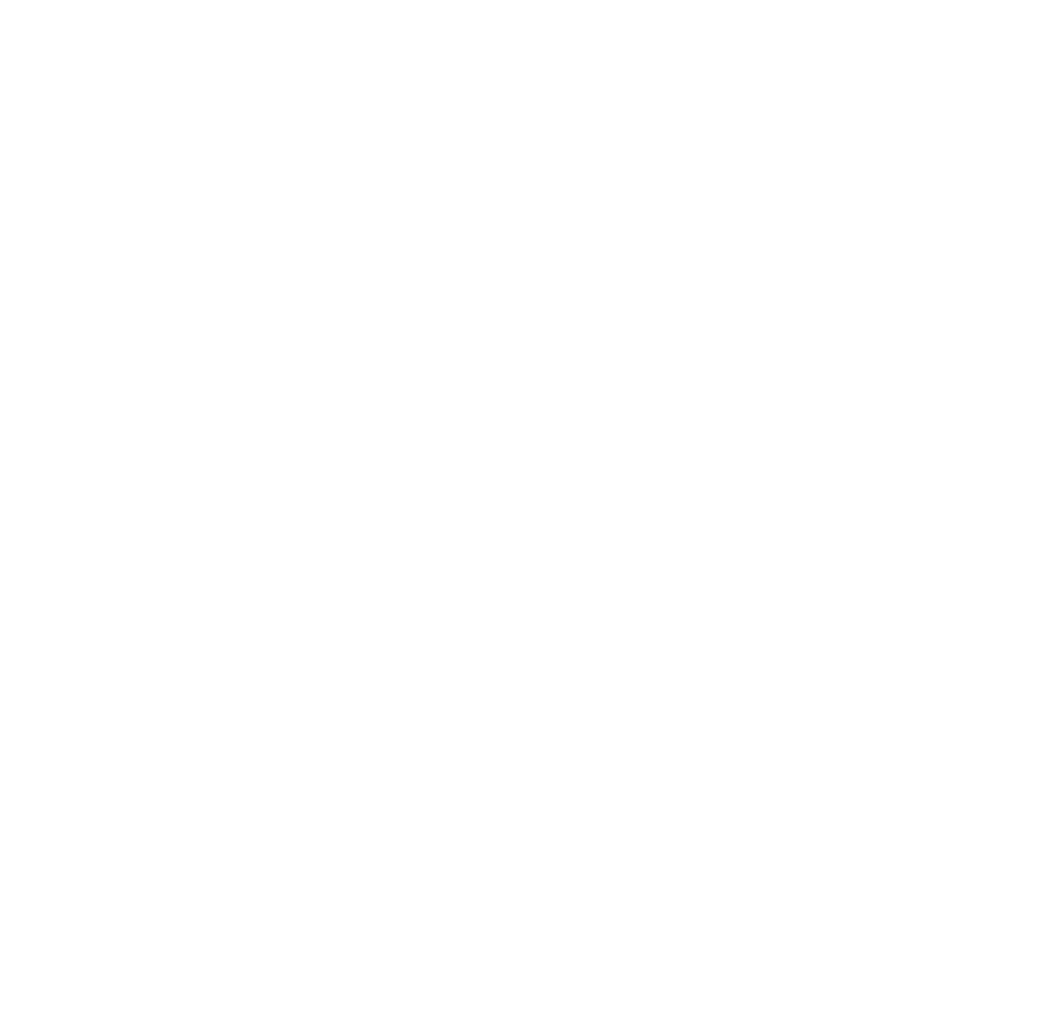
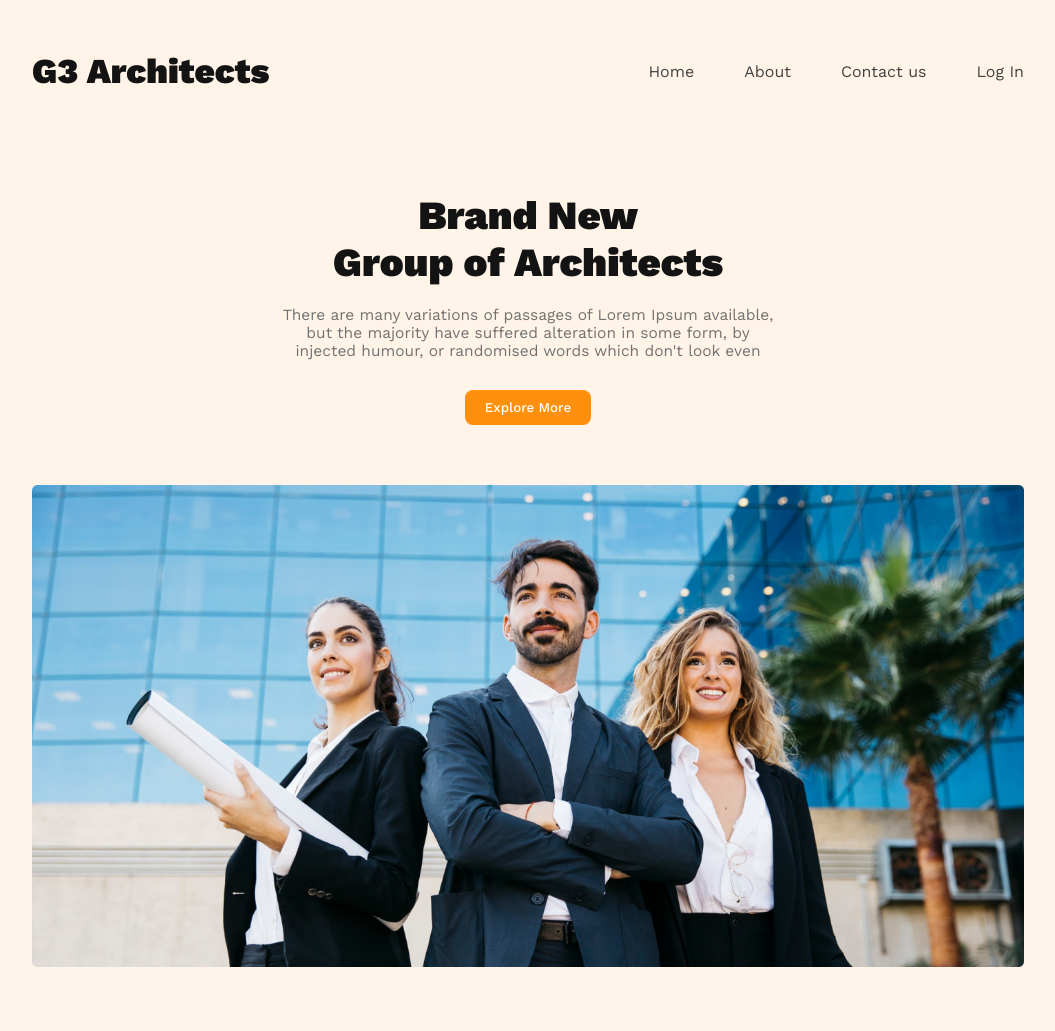
Before and after one commit to Arif-Mohammad-Sagor/architects, a plain HTML site: page index.html in a window 1280 px wide. Shown: the whole page, without its empty margins (112-1167 px from the left). Before the commit the page ends 800 px from the top, so only its background shows below. Drawn offline with nearby package versions, Linux system fonts and the light colour scheme.

Commit message:
first-message

```diff
--- a/index.html
+++ b/index.html
@@ -8,6 +8,37 @@
      <link rel="stylesheet" href="style.css">
 </head>
 <body>
+    <header >
+        <nav>
+            <div class="brand-logo">
+                <h1 class="brand-name">G3 Architects</h1>
+            </div>
+            <div class="brand-menu">
+                <ul class="menu-container">
+                    <li><a href="#">Home</a></li>
+                    <li><a href="#">About</a></li>
+                    <li><a href="#">Contact us</a></li>
+                    <li><a href="#">Log In</a></li>
+                </ul>
+            </div>
+
+        </nav>
+        <section class="company-moto">
+            <div class="moto-container">
+                <h1 class="moto-title">Brand New<br>
+                    Group of Architects
+                    </h1>
+                    <p class="company-desc">There are many variations of passages of Lorem Ipsum available, but the majority have suffered alteration in some form, by injected humour, or randomised words which don't look even</p>
+                    <button class="btn-primary">Explore More</button>
+            </div>
+        </section>
+        <section class="banner">
+            <div class="banner-img-container">
+                <img src="images/banner.png">
+            </div>
+
+        </section>
+    </header>
 
 
 </body>
--- a/style.css
+++ b/style.css
@@ -0,0 +1,74 @@
+@import url('https://fonts.googleapis.com/css2?family=Work+Sans:ital,wght@0,400;0,500;0,900;1,600&display=swap');
+*{
+    margin:0;
+    padding:0;
+    box-sizing:border-box;
+    font-family: 'Work Sans', sans-serif;
+}
+header{
+    background-color: #FFF4E7;
+    padding-top: 50px;
+}
+nav, .banner, .company-moto{
+    max-width:992px;
+    display:flex;
+    justify-content: space-between;
+    margin:0 auto;
+    align-items: center;
+}
+.brand-name{
+    color:#131313;
+    font-size:35px;
+    font-weight: 700p;
+}
+.menu-container{
+    list-style-type: none;
+    display: flex;
+    align-items: center;
+    gap:50px;
+}
+.menu-container li a{
+    text-decoration: none;
+    color:#424242;
+}
+/* company moto design part */
+.company-moto{
+    display:flex;
+    justify-content: center;
+    margin-top:100px;
+
+}
+.moto-container{
+    width:50%;
+    text-align: center;
+}
+.moto-title{
+    font-size: 40px;
+    color:#131313;
+    font-weight: 700;
+    margin-bottom: 20px;
+}
+.company-desc{
+    color:#727272;
+    font-size: 15.5px;
+    margin-bottom: 30px;
+}
+.btn-primary{
+    padding:10px 20px;
+    border-radius: 8px;
+    cursor: pointer;
+    background-color: #FF900E;
+    color:white;
+    border:none;
+    font-weight:500;
+    margin-bottom: 60px;
+
+}
+/* banner section design */
+.banner-img-container{
+    padding-bottom: 60px;
+}
+.banner-img-container img{
+    width:100%;
+    height: 100%;
+}
```
